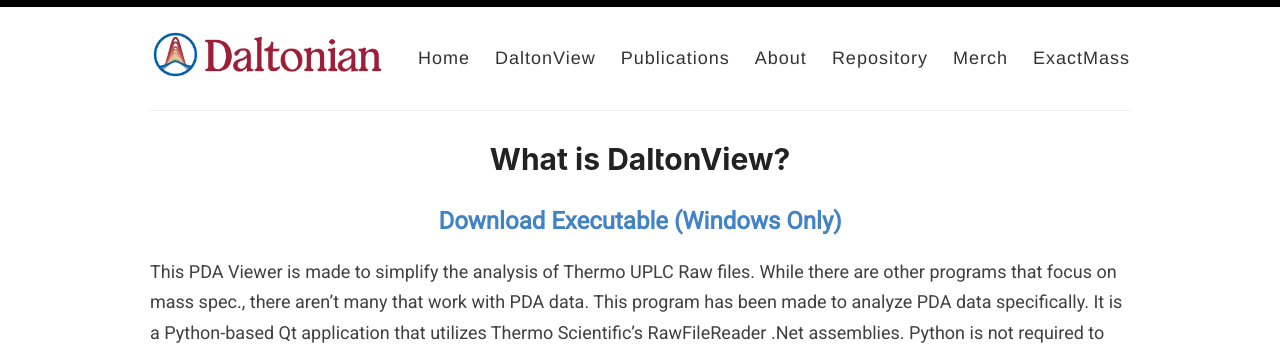
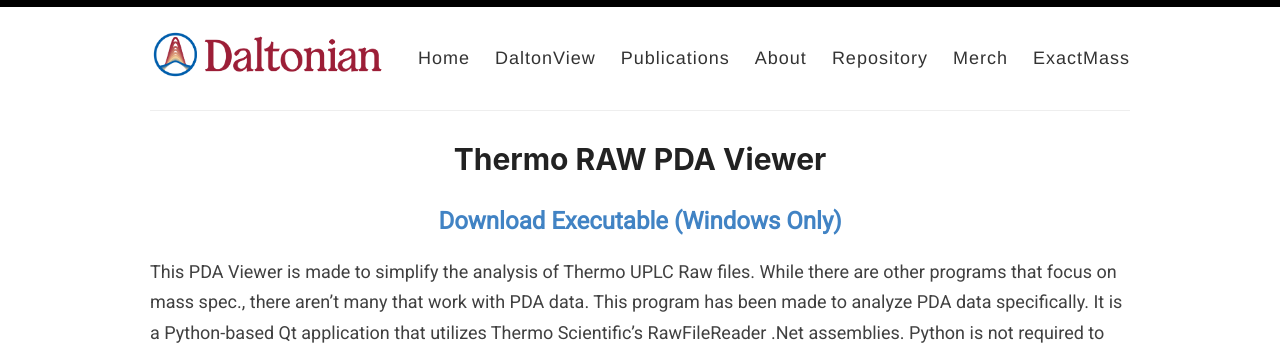
Before and after one commit to yreva/daltonian.co, a Jekyll site: the page built from _pages/pdaviewer.md, in a window 1280 px wide. Shown: the top 345 px of the page. Built offline with Jekyll 4.4.1, drawn with Linux system fonts in a browser that asks for light colours.

```diff
--- a/_pages/pdaviewer.md
+++ b/_pages/pdaviewer.md
@@ -1,7 +1,7 @@
 ---
 layout: page
-title: What is DaltonView?
-permalink: /daltonview/
+title: Thermo RAW PDA Viewer
+permalink: /pdaviewer/
 ---
 
 ## [Download Executable (Windows Only)](https://u.pcloud.link/publink/show?code=kZIhtF0Z6NvagFBteLSceA7yfS636pgR056V) ##
```
